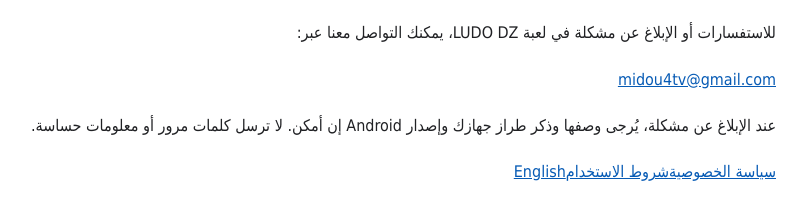
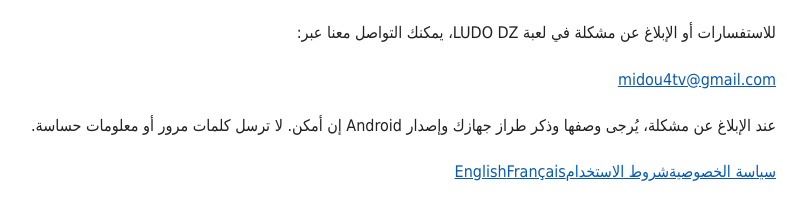
Before and after one commit to DzRazki/ludo-dz-pages, a plain HTML site: page contact.html in a window 1280 px wide. Shown: the part 104-324 px from the top of the page, without its empty margins (264-1071 px from the left). Drawn offline with Linux system fonts and the light colour scheme.

Commit message:
Link French contact page

```diff
--- a/contact.html
+++ b/contact.html
@@ -1,2 +1,2 @@
 <!doctype html>
-<html lang="ar" dir="rtl"><head><meta charset="utf-8"><meta name="viewport" content="width=device-width, initial-scale=1"><title>اتصل بنا — LUDO DZ</title><style>body{font-family:Tahoma,Arial,sans-serif;max-width:800px;margin:40px auto;padding:0 20px;line-height:1.9;color:#202124}a{color:#075bb5}</style></head><body><main><h1>اتصل بنا</h1><p>للاستفسارات أو الإبلاغ عن مشكلة في لعبة LUDO DZ، يمكنك التواصل معنا عبر:</p><p><a href="mailto:midou4tv@gmail.com">midou4tv@gmail.com</a></p><p>عند الإبلاغ عن مشكلة، يُرجى وصفها وذكر طراز جهازك وإصدار Android إن أمكن. لا ترسل كلمات مرور أو معلومات حساسة.</p><nav><a href="privacy.html">سياسة الخصوصية</a><a href="terms.html">شروط الاستخدام</a><a href="en/contact.html">English</a></nav></main></body></html>
+<html lang="ar" dir="rtl"><head><meta charset="utf-8"><meta name="viewport" content="width=device-width, initial-scale=1"><title>اتصل بنا — LUDO DZ</title><style>body{font-family:Tahoma,Arial,sans-serif;max-width:800px;margin:40px auto;padding:0 20px;line-height:1.9;color:#202124}a{color:#075bb5}</style></head><body><main><h1>اتصل بنا</h1><p>للاستفسارات أو الإبلاغ عن مشكلة في لعبة LUDO DZ، يمكنك التواصل معنا عبر:</p><p><a href="mailto:midou4tv@gmail.com">midou4tv@gmail.com</a></p><p>عند الإبلاغ عن مشكلة، يُرجى وصفها وذكر طراز جهازك وإصدار Android إن أمكن. لا ترسل كلمات مرور أو معلومات حساسة.</p><nav><a href="privacy.html">سياسة الخصوصية</a><a href="terms.html">شروط الاستخدام</a><a href="en/contact.html">English</a><a href="fr/contact.html">Français</a></nav></main></body></html>
```
